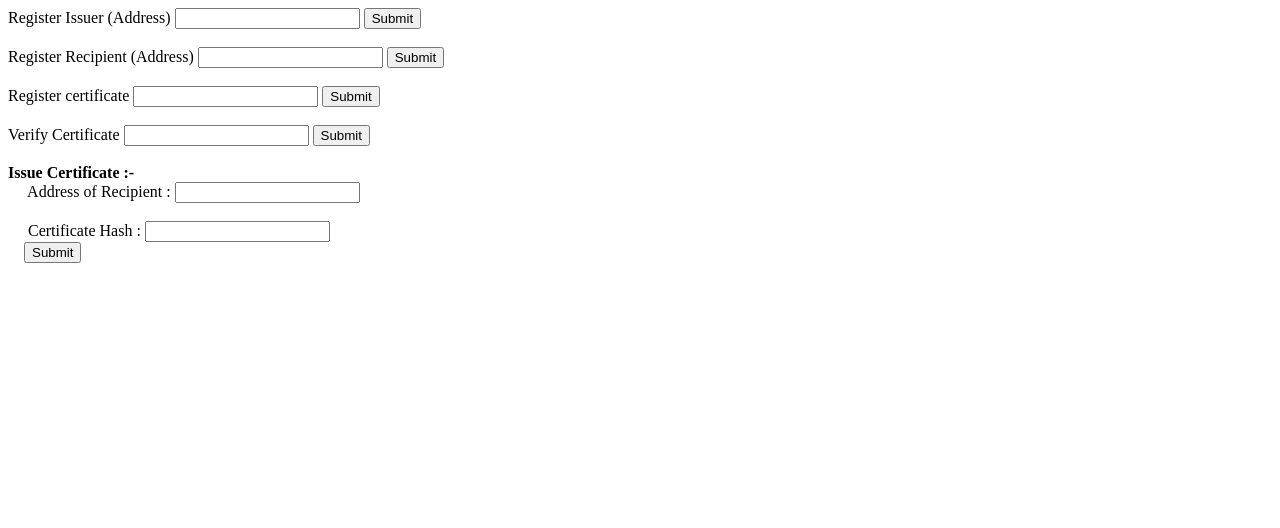
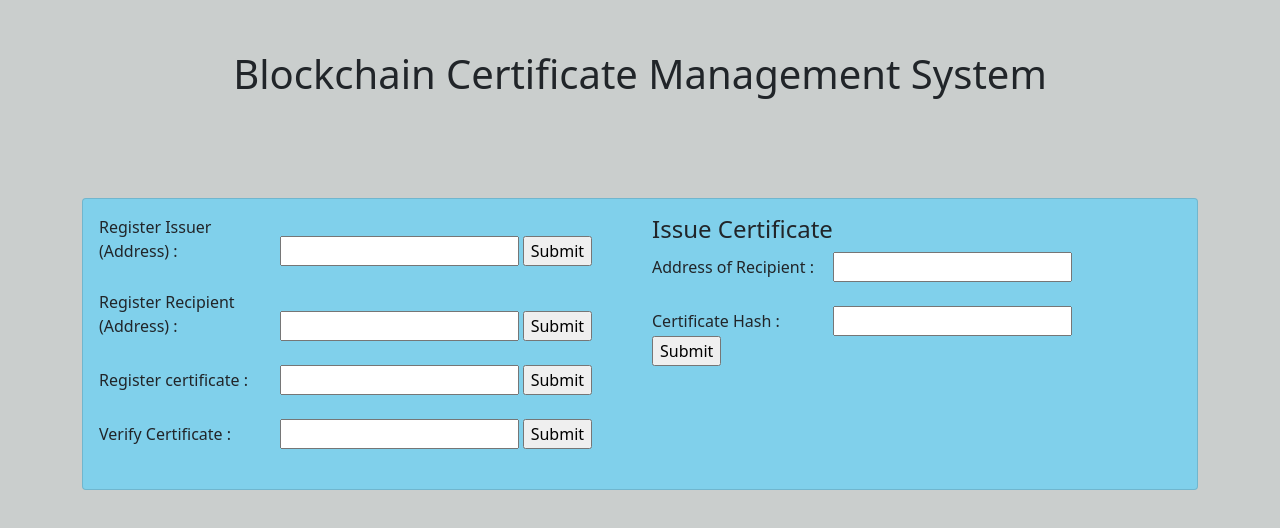
Before and after one commit to VipulRawat008/BTP-BlockChain-Certificate-Management, a website with bundled scripts: page src/index.html in a window 1280 px wide. Built offline with nearby package versions, Linux system fonts and the light colour scheme; a script that the page names is missing; files whose address does not match are found by name.

Commit message:
final BTP

```diff
--- a/src/index.html
+++ b/src/index.html
@@ -8,36 +8,61 @@
   <script src="https://unpkg.com/@metamask/detect-provider/dist/detect-provider.min.js"></script>
   <script src="vendor/web3/dist/web3.min.js"></script>
   <script src="vendor/truffle-contract/dist/truffle-contract.min.js"></script>
+  <!-- <link rel="stylesheet" href="https://cdn.metroui.org.ua/v4.3.2/css/metro-all.min.css"> -->
+  <link href="https://cdn.jsdelivr.net/npm/bootstrap@5.0.2/dist/css/bootstrap.min.css" rel="stylesheet" integrity="sha384-EVSTQN3/azprG1Anm3QDgpJLIm9Nao0Yz1ztcQTwFspd3yD65VohhpuuCOmLASjC" crossorigin="anonymous">
   <title>Block cert</title>
   <script data-main="script/app" src="./js/require.js"></script>
   <script type="text/javascript" src="./js/app.js"></script>
+  <style>
+    label {
+      align-self: flex-start;
+    }
+
+    body {
+      background-color: rgba(135, 145, 143, 0.438);
+    }
+
+    .card {
+      background: rgb(128, 208, 235);
+    }
+  </style>
 </head>
 <body>
-  <!-- <form> -->
-    <label for="regissuer">Register Issuer (Address)</label>
+  <div class="container">
+    <div style="text-align: center; margin-top: 50px">
+      <h1>Blockchain Certificate Management System</h1>
+    </div>
+    <div class="card" style="margin-top: 100px;">
+      <div class="card-body row">
+      <div class="col-6">
+        <label class="col-4" for="regissuer">Register Issuer (Address) :</label>
         <input id="regissuer" type="text" name="reckey">
         <input type="submit" name="Submit1" onclick="regissuer()"><br><br>
 
-    <label for="regrec">Register Recipient (Address)</label>
+        <label class="col-4" for="regrec">Register Recipient (Address) :</label>
         <input id="regrec" type="text" name="Hash">
         <input type="submit" name="Submit" onclick="regrec()"><br><br>
 
-    <label for="regcert">Register certificate</label>
+        <label class="col-4" for="regcert">Register certificate :</label>
         <input id="regcert" type="text" name="cert">
         <input type="submit" name="Submit2" onclick="regcert()"><br><br>
 
-    <label for="vercert">Verify Certificate</label>
+        <label class="col-4" for="vercert">Verify Certificate :</label>
         <input id="vercert" type="text" name="vercert">
         <input type="submit" name="Submit3" onclick="vercert()"><br><br>
-
-    <label for="issueCert"><b> Issue Certificate :-</b></label><br>
-    <label for="recAddrs">&emsp; Address of Recipient :</label>
+      </div>
+      <div class="col-6">
+        <h4>Issue Certificate</h4>
+        <label class="col-4" for="recAddrs">Address of Recipient :</label>
         <input id="recAddrs" type="text" name="recAddrs"><br><br>
-    <label for="certHash">&emsp; Certificate Hash :</label>
+        <label class="col-4" for="certHash">Certificate Hash :</label>
         <input id="certHash" type="text" name="certHash"><br>
-    &emsp;<input type="submit" name="Submit5" onclick="issueCert()">
-
-  <!-- </form> -->
+        <input style="" type="submit" name="Submit5" onclick="issueCert()">
+      </div>
+      </div>
+    </div>
+  </div>
   <h4 id="status"></h4>
+  <!-- <script src="https://cdn.metroui.org.ua/v4.3.2/js/metro.min.js"></script> -->
 </body>
 </html>
```
Also changed, not shown: src/js/app.js (+0 -27 lines). Lines whose indentation alone changed are shown as unchanged.
